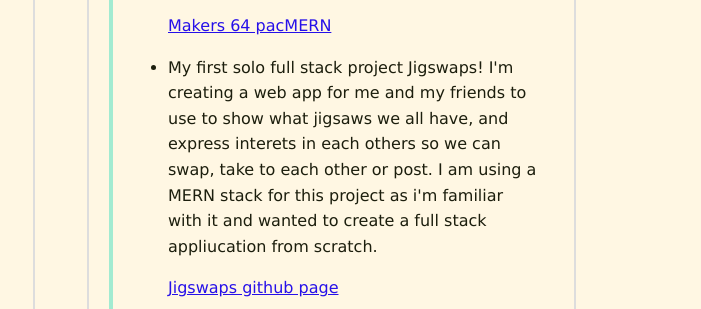
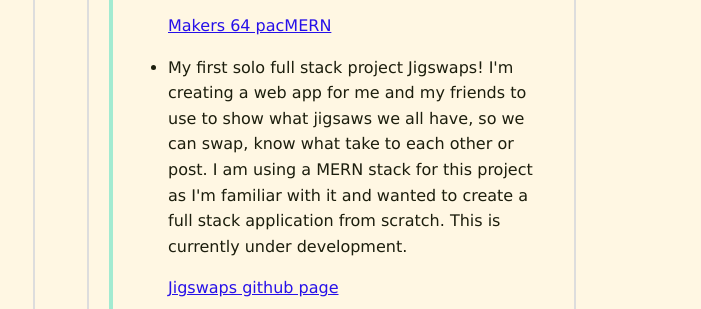
Before and after one commit to pollynotpolly/Portfolio, a website built with Vite: page index.html in a window 1280 px wide. Shown: the part 634-943 px from the top of the page, 579-1280 px from the left. Built offline with nearby package versions, Linux system fonts and the light colour scheme.

Commit message:
correcting spelling

```diff
--- a/index.html
+++ b/index.html
@@ -54,7 +54,7 @@
                                 <a href="https://pacmern-frontend.onrender.com/" target="_blank" rel="noopener" aria-label="View Makers 64 pacMERN project (opens in a new tab)">Makers 64 pacMERN</a>
                             </li>
                             <li>
-                                <p>My first solo full stack project Jigswaps! I'm creating a web app for me and my friends to use to show what jigsaws we all have, and express interets in each others so we can swap, take to each other or post. I am using a MERN stack for this project as i'm familiar with it and wanted to create a full stack appliucation from scratch.</p>
+                                <p>My first solo full stack project Jigswaps! I'm creating a web app for me and my friends to use to show what jigsaws we all have, so we can swap, know what take to each other or post. I am using a MERN stack for this project as I'm familiar with it and wanted to create a full stack application from scratch. This is currently under development.</p>
                                 <a href="https://github.com/pollynotpolly/jigsaw-app" target="_blank" rel="noopener" aria-label="View jigswaps github (opens in a new tab)">Jigswaps github page</a>
                             </li>
                             <li>
```
